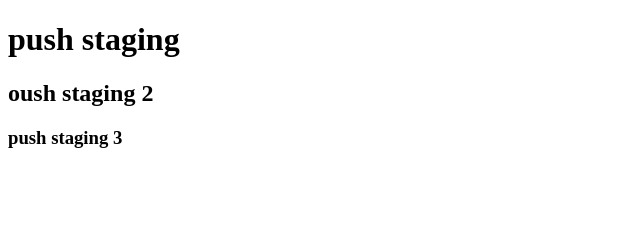
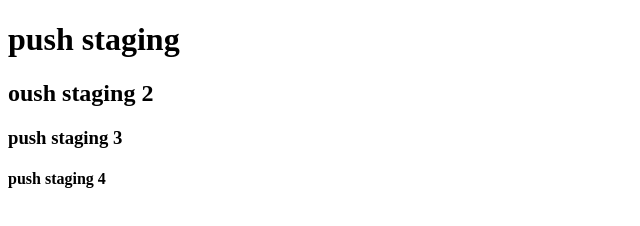
Before and after one commit to Anzhar123/CodingAnzhar, a plain HTML site: page header.html in a window 1280 px wide. Shown: the whole page, without its empty margins (0-640 px from the left). Drawn offline with Linux system fonts and the light colour scheme.

Commit message:
add elemen h4

```diff
--- a/header.html
+++ b/header.html
@@ -8,5 +8,6 @@
     <h1>push staging</h1>
     <h2>oush staging 2</h2>
     <h3>push staging 3</h3>
+    <h4>push staging 4</h4>
   </body>
 </html>
```
